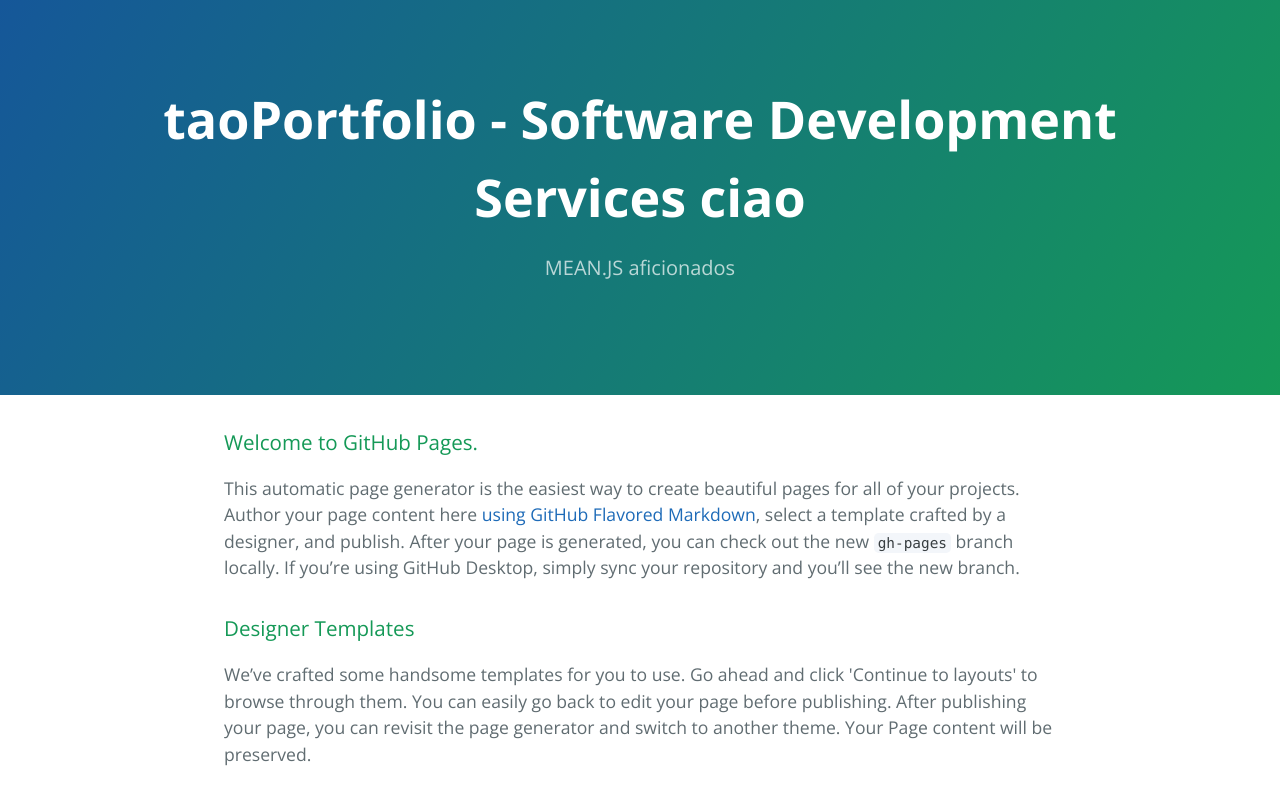
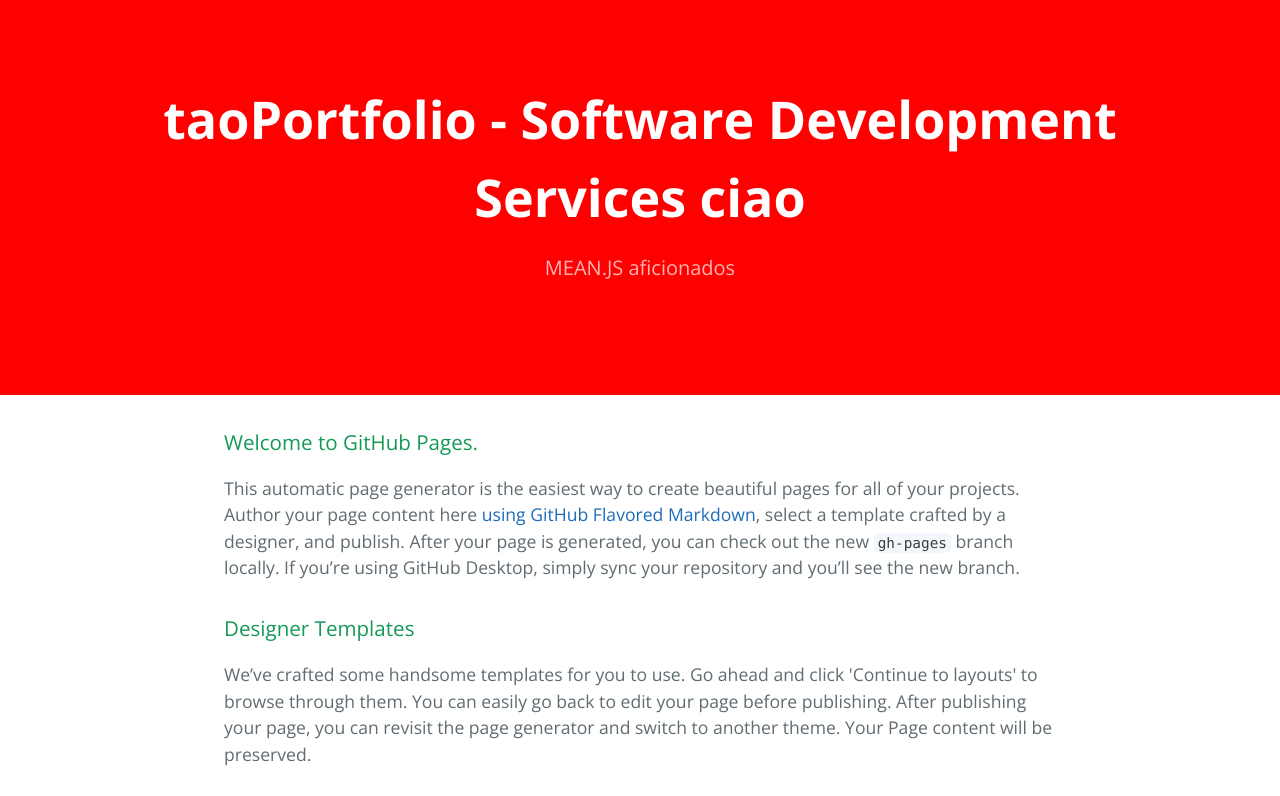
Before and after one commit to sdurighello/sdurighello.github.io, a plain HTML site: page index.html in a window 1280 px wide. Shown: the top 796 px of the page. Drawn offline with nearby package versions, Linux system fonts and the light colour scheme.

Commit message:
background to red

```diff
--- a/stylesheets/stylesheet.css
+++ b/stylesheets/stylesheet.css
@@ -61,9 +61,10 @@ a {
 .page-header {
   color: #fff;
   text-align: center;
-  background-color: #159957;
-  background-image: linear-gradient(120deg, #155799, #159957);
+  /*background-color: #159957;*/
+  /*background-image: linear-gradient(120deg, #155799, #159957);*/
   /*background: #404040;*/
+  background: red;
 }
 
 @media screen and (min-width: 64em) {
```
